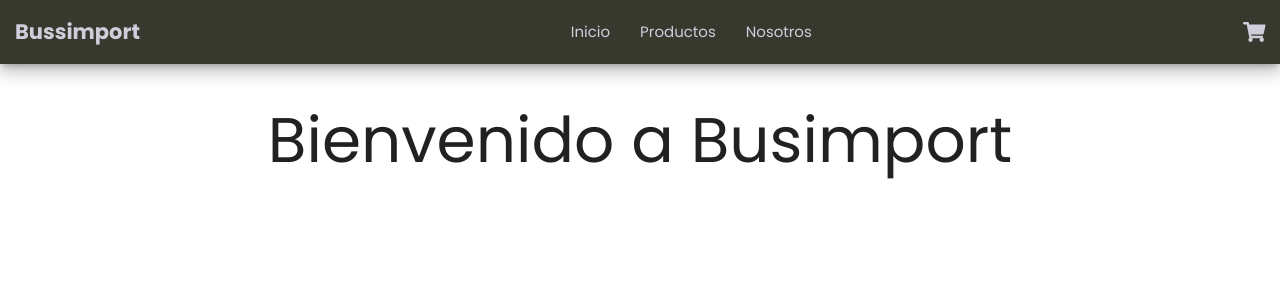
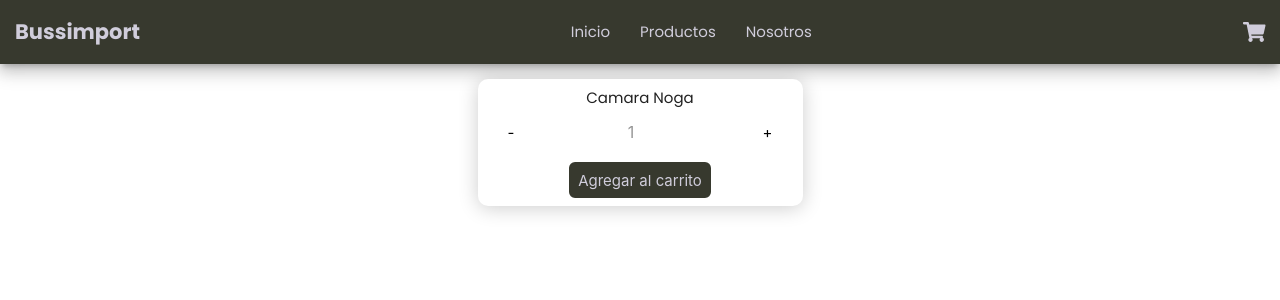
Before and after one commit to anto-duca/bussimportapp, a React (Create React App) app: page / in a window 1280 px wide. Shown: the top 300 px of the page. Built offline with nearby package versions, Linux system fonts and the light colour scheme.

Commit message:
worked on the fourth CoderHouse challenge

```diff
--- a/src/App.js
+++ b/src/App.js
@@ -4,13 +4,15 @@
 import NavBar from './components/NavBar';
 import ItemListContainer from './components/ItemListContainer';
 
+
+
 function App() {
   return (
     <div className='container'>
       <NavBar/>
-      <ItemListContainer greeting='Bienvenido a Busimport'/>
+      <ItemListContainer/>
     </div>
-  );
+  )
 }
 
 export default App;
--- /dev/null
+++ b/src/components/ItemCount.js
@@ -0,0 +1,27 @@
+import React from 'react';
+import { useState } from 'react';
+
+const ItemCount = (props) => {
+    // console.log(props);
+
+    const [qty, setQty] = useState(1);
+
+    return (
+        <div className='card'>
+            <p> {props.title} </p>
+
+            <div className='item-count'>
+                <div>
+                    <button type='button' onClick={()=>{setQty(Math.max(0, qty - 1))}} className='item-count__qty'>-</button>
+                    <input type='number' disabled value={qty} className='item-count__input'/>
+                    <button type='button' onClick={()=>{ (qty<props.stock) ? setQty((qty + 1)) : alert(`Hay ${props.stock} unidades disponibles de este producto`) }} className='item-count__qty'>+</button>
+                </div>
+                <div>
+                    <button type='submit' disabled={!props.stock} onClick={()=>props.onAdd(qty, props.stock)} className='item-count__btn'>Agregar al carrito</button>
+                </div>
+            </div>
+        </div>
+    )
+}
+
+export default ItemCount;
--- a/src/components/ItemListContainer.js
+++ b/src/components/ItemListContainer.js
@@ -1,13 +1,21 @@
 import React from 'react';
+import ItemCount from './ItemCount'
 
-const ItemListContainer = (props) => {
+const ItemListContainer = () => {
+    const onAdd = (qty, stock) =>{
+        (stock === 0) ? alert('No hay stock del producto seleccionado') :
+        (qty === 0) ? alert('No podes agregar 0 productos')
+                    : alert(`Agregaste ${qty} productos al carrito`)
+
+        console.log(stock);
+        console.log(qty);
+    }
+
     return (
-        <div>
-            <h1 className='center-align'>
-                {props.greeting}
-            </h1>
+        <div className='prod-container'>
+            <ItemCount title='Camara Noga'stock={5} onAdd={onAdd} />
         </div>
-    );
+    )
 }
 
 export default ItemListContainer;
--- a/src/components/NavBar.js
+++ b/src/components/NavBar.js
@@ -1,7 +1,7 @@
 import React from 'react';
 import CartWidget from './CartWidget'
 
-export default function NavBar () {
+const NavBar = () => {
     return (
         <nav className='nb z-depth-3'>
             <p className='nb-logo'>Bussimport</p>
@@ -20,7 +20,8 @@
             <div>
                 <CartWidget/>
             </div>
-
         </nav>
     )
 }
+
+export default NavBar;
--- /dev/null
+++ b/src/css/_card.scss
@@ -0,0 +1,47 @@
+$border-radius: 5px;
+.prod-container {
+    // width: 100%;
+    // display: flex;
+    //     flex-wrap: wrap;
+    //     justify-content: space-around;
+    display: flex;
+        flex-wrap: wrap;
+        flex-direction: column;
+        align-items: center;
+}
+
+.card {
+    display: flex;
+        flex-direction: column;
+        justify-content: center;
+        align-items: center;
+    margin: 1em;
+    padding: .5em;
+    width: 325px;
+    background-color: #fff;
+    border-radius: 10px;
+    box-shadow: 0 2px 20px rgba(0, 0, 0, 0.2);
+    overflow: hidden;
+
+    img {
+        width: 75%;
+        max-height: 245px;
+        object-fit: scale-down;
+    }
+
+    &__body {
+        align-self: flex-start;
+        max-height: 250px;
+        padding: .5em;
+
+        h3 {
+            margin: .5em;
+            font-size: 1.5rem;
+        }
+
+        &-desc {
+            font-size: .8rem;
+            min-height: 135px;
+        }
+    }
+}
--- /dev/null
+++ b/src/css/_itemcount.scss
@@ -0,0 +1,33 @@
+.item-count {
+    display: flex;
+        flex-direction: column;
+        align-items: center;
+        justify-content: center;
+
+    &__qty {
+        text-decoration: none;
+        border: none;
+        background-color: #ffff;
+        cursor: pointer;
+    }
+
+    &__btn {
+        text-decoration: none;
+        padding: .5em;
+        background-color: color(primary);
+        border-radius: 6px;
+        color: color(secondary);
+        border: 2px solid color(primary);
+        cursor: pointer;
+
+    }
+
+    &__input {
+        text-align: center;
+        max-width: max-content;
+    }
+
+    input[type=number] {
+        border-bottom: none !important;
+    }
+}
--- a/src/css/style.css
+++ b/src/css/style.css
@@ -38,3 +38,79 @@
   padding: 1em;
   cursor: pointer;
 }
+
+.prod-container {
+  display: flex;
+  flex-wrap: wrap;
+  flex-direction: column;
+  align-items: center;
+}
+
+.card {
+  display: flex;
+  flex-direction: column;
+  justify-content: center;
+  align-items: center;
+  margin: 1em;
+  padding: .5em;
+  width: 325px;
+  background-color: #fff;
+  border-radius: 10px;
+  box-shadow: 0 2px 20px rgba(0, 0, 0, 0.2);
+  overflow: hidden;
+}
+
+.card img {
+  width: 75%;
+  max-height: 245px;
+  object-fit: scale-down;
+}
+
+.card__body {
+  align-self: flex-start;
+  max-height: 250px;
+  padding: .5em;
+}
+
+.card__body h3 {
+  margin: .5em;
+  font-size: 1.5rem;
+}
+
+.card__body-desc {
+  font-size: .8rem;
+  min-height: 135px;
+}
+
+.item-count {
+  display: flex;
+  flex-direction: column;
+  align-items: center;
+  justify-content: center;
+}
+
+.item-count__qty {
+  text-decoration: none;
+  border: none;
+  background-color: #ffff;
+  cursor: pointer;
+}
+
+.item-count__btn {
+  text-decoration: none;
+  padding: .5em;
+  background-color: #37392E;
+  border-radius: 6px;
+  color: #d0cddb;
+  border: 2px solid #37392E;
+  cursor: pointer;
+}
+
+.item-count__input {
+  text-align: center;
+  max-width: max-content;
+}
+
+.item-count input[type=number] {
+  border-bottom: none !important;
+}
--- a/src/css/style.scss
+++ b/src/css/style.scss
@@ -2,3 +2,5 @@
 @import 'typhography';
 @import 'navbar';
 @import 'maps';
+@import 'card';
+@import 'itemcount';
```
Also changed, not shown: src/components/Item.js (added, +36 -0 lines), public/images/batidora.jpg (added), public/images/camara.jpg (added).
